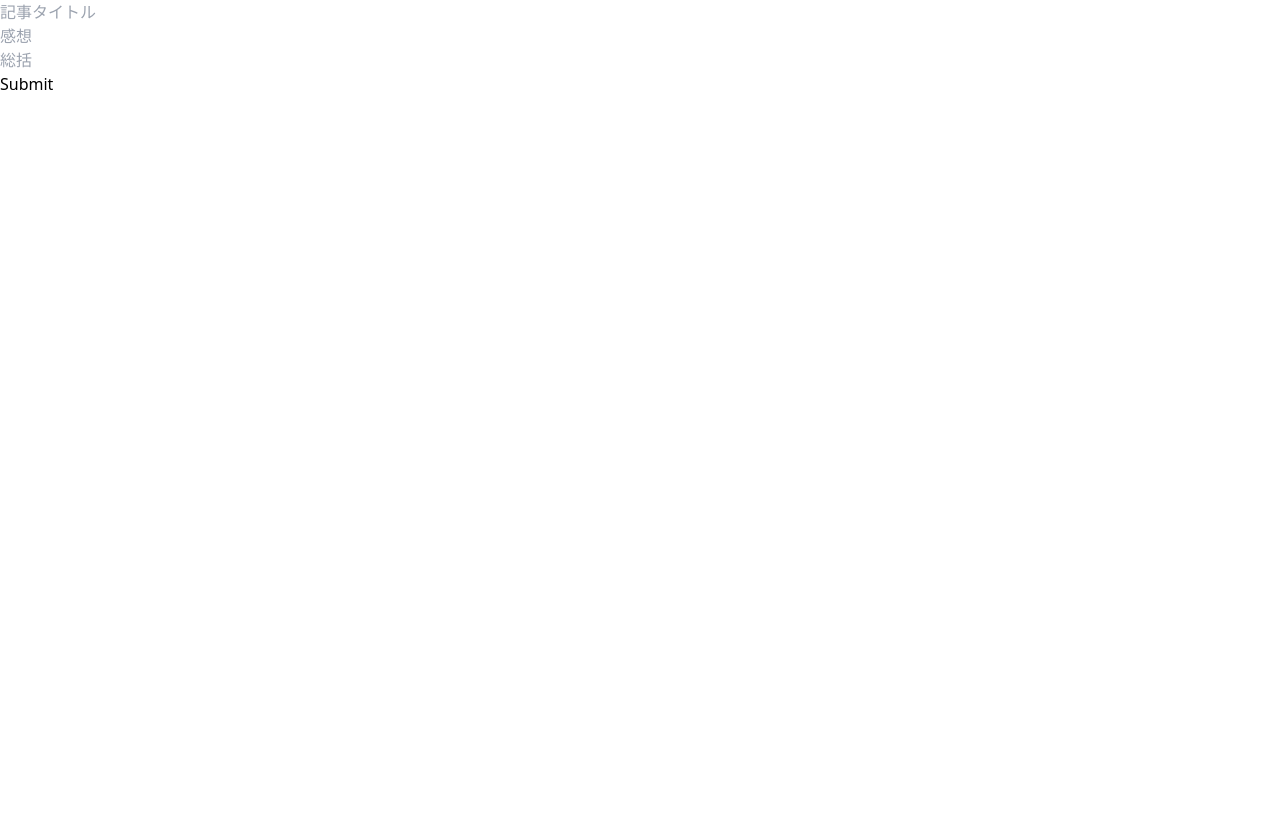
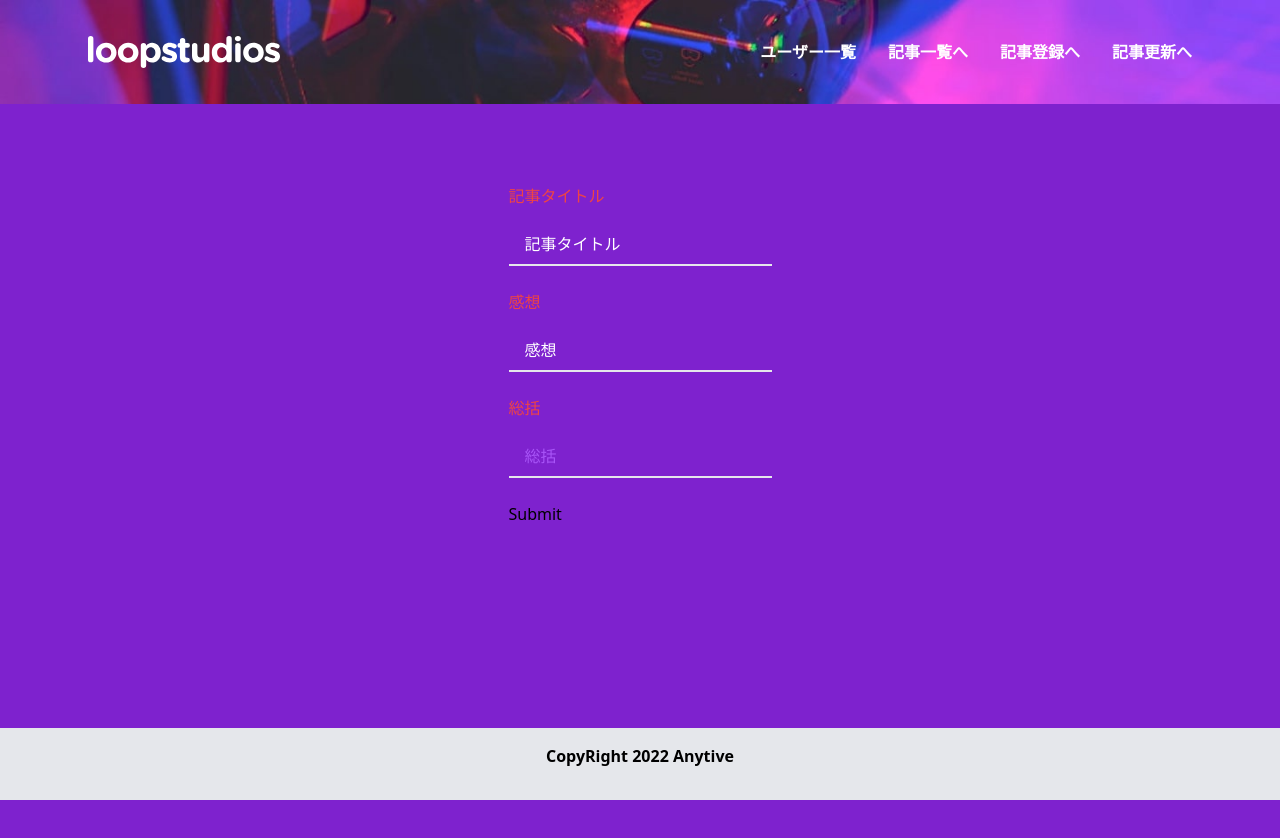
Before and after one commit to Zuchi190/nest-next-template, a Next.js app: page /form in a window 1280 px wide. Shown: the top 838 px of the page. Before the commit the page ends 800 px from the top, so only its background shows below. Built offline with nearby package versions, Linux system fonts and the light colour scheme.

Commit message:
ui-devfor-tailwind

```diff
--- /dev/null
+++ b/src/components/Footer.tsx
@@ -0,0 +1,20 @@
+function Footer() {
+  return (
+    <footer className="w-full absolute bottom-0">
+      <div className="mx-auto px-6 py-4 bg-gray-200">
+        <nav className="flex items-center justify-center font-bold text-black">
+          <div className="h-10 font-alata md:flex md:space-x-8">
+            <div className="group">
+              <a href="#">CopyRight 2022 Anytive</a>
+            </div>
+          </div>
+        </nav>
+        {/* <div className="max-w-lg mt-32 mb-32 p-4 font-sans text-4xl text-white uppercase border-2 md:p-10 md:m-32 md:mx-0 md:text-6xl">
+          Impress Experieces That Deliver
+        </div> */}
+      </div>
+    </footer>
+  );
+}
+
+export default Footer;
--- a/src/components/Header.tsx
+++ b/src/components/Header.tsx
@@ -1,12 +1,42 @@
 import foo from '../../public/images/logo.svg';
+import Link from 'next/link';
 
 function Header() {
   return (
     <section id="hero">
-      <div className="container max-w-6xl mx-auto px-6 py-12 md:px-0">
+      <div className="container max-w-6xl mx-auto px-6 py-8 ">
         <nav className="flex items-center justify-between font-bold text-white">
           <img src={foo.src} alt="test" />
+          <div className="hidden h-10 font-alata md:flex md:space-x-8 items-center">
+            <div className="group">
+              <Link href="/user">
+                <a>ユーザー一覧</a>
+              </Link>
+              <div className="mx-2 group-hover:border-b group-hover:border-blue-50"></div>
+            </div>
+            <div className="group">
+              <Link href="/article">
+                <a className="">記事一覧へ</a>
+              </Link>
+              <div className="mx-2 group-hover:border-b group-hover:border-blue-50"></div>
+            </div>
+            <div className="group">
+              <Link href="/form">
+                <a>記事登録へ</a>
+              </Link>
+              <div className="mx-2 group-hover:border-b group-hover:border-blue-50"></div>
+            </div>
+            <div className="group">
+              <Link href="/update">
+                <a>記事更新へ</a>
+              </Link>
+              <div className="mx-2 group-hover:border-b group-hover:border-blue-50"></div>
+            </div>
+          </div>
         </nav>
+        {/* <div className="max-w-lg mt-32 mb-32 p-4 font-sans text-4xl text-white uppercase border-2 md:p-10 md:m-32 md:mx-0 md:text-6xl">
+          Impress Experieces That Deliver
+        </div> */}
       </div>
     </section>
   );
--- a/src/pages/assets/global.css
+++ b/src/pages/assets/global.css
@@ -8,3 +8,10 @@
     background-repeat:no-repeat;
     background-size:cover;
 }
+
+@media(max-width:576px){
+    #hero{
+    background-image:url('../../../public/images/mobile/image-hero.jpg');
+    background-position:center;
+    }
+}
--- a/src/pages/form.tsx
+++ b/src/pages/form.tsx
@@ -1,6 +1,8 @@
 import React from 'react';
 import { useForm, SubmitHandler } from 'react-hook-form';
 import { apiClient } from 'src/shared/lib/apiClient';
+import Header from '../components/Header';
+import Footer from '../components/Footer';
 
 type Inputs = {
   title: string;
@@ -13,7 +15,6 @@ export default function App() {
   const {
     register,
     handleSubmit,
-    watch,
     reset,
     formState: { errors },
   } = useForm<Inputs>();
@@ -25,25 +26,32 @@ export default function App() {
   };
   // watch input value by passing the name of it
 
-  console.log(watch('title'));
   return (
     /* "handleSubmit" will validate your inputs before invoking "onSubmit" */
-    <form onSubmit={handleSubmit(onSubmit)}>
+    <div className>
+      <Header />
+      <div className="flex justify-center py-20 px-10 bg-purple-700 min-h-screen">
+        <form  onSubmit={handleSubmit(onSubmit)}>
       {/* register your input into the hook by invoking the "register" function */}
+      <p className='mb-4 text-red-500 '>記事タイトル</p>
       <input
         placeholder="記事タイトル"
+        className='block w-full bg-transparent outline-none border-b-2 py-2 px-4  placeholder-white focus:bg-red-600'
         {...register('title', { required: true })}
       />
       {errors.title && '文字が入力されていません'}
       <br />
       {/* include validation with required or other standard HTML validation rules */}
+      <p className='mb-4 text-red-500 '>感想</p>
       <input
         placeholder="感想"
+        className='block w-full bg-transparent outline-none border-b-2 py-2 px-4  placeholder-white focus:bg-purple-600'
         {...register('description', { required: true })}
       />
       {errors.description && '10文字以内でお願いします'}
       <br />
-      <input placeholder="総括" {...register('body', { required: true })} />
+      <p className='mb-4 text-red-500 '>総括</p>
+      <input className='block w-full bg-transparent outline-none border-b-2 py-2 px-4  placeholder-purple-500 focus:bg-purple-600'placeholder="総括" {...register('body', { required: true })} />
       {errors.body && '総括は必須です'}
       <br />
       {/* errors will return when field validation fails  */}
@@ -51,5 +59,9 @@ export default function App() {
       <div>{errors.title && <span>This field is required</span>}</div>
       <input type="submit" />
     </form>
+      </div>
+
+    <Footer />
+    </div>
   );
 }
--- a/src/pages/index.tsx
+++ b/src/pages/index.tsx
@@ -1,8 +1,8 @@
 import type { GetServerSideProps, NextPage } from 'next';
 import { apiClient } from 'src/shared/lib/apiClient';
 import { Story } from 'src/shared/types';
-import Link from 'next/link';
 import Header from '../components/Header';
+import Footer from '../components/Footer';
 
 type HomeProps = {
   stories: Story[];
@@ -21,29 +21,28 @@ const Home: NextPage<HomeProps> = (props) => {
   return (
     <div>
       <Header />
-      <h1 className="font-bold text-6xl">Home</h1>
-      <ul>
+      {/* <div className="flex justify-evenly pt-8 p-8 bg-orange-50">
+        <p>こんにちは</p>
+        <p>ありがとう</p>
+        <p>さよなら</p>
+      </div> */}
+      <p className="flex justify-center my-12 bg-orange-300 h-16 items-center">
+        基本データ一覧
+      </p>
+      <div className="flex justify-evenly p-8">
         {stories.map((story) => (
-          <li className="text-yellow-600" key={story.id}>
-            {story.id}: {story.title}
-          </li>
+          <div className="bg-blue-500" key={story.id}>
+            <div className="box-border h-32 w-80 p-4 border-4 text-white flex justify-center">
+          <p>
+                ID:{story.id}<br />
+                タイトル：{story.title}<br />
+                概要：{story.description}<br />
+          </p>
+            </div>
+          </div>
         ))}
-      </ul>
-      <Link href="/user">
-        <a className="text-3xl font-bold underline">こちら</a>
-      </Link>
-      <br />
-      <Link href="/article">
-        <a className="text-3xl font-bold underline">記事一覧へ</a>
-      </Link>
-      <br />
-      <Link href="/form">
-        <a className="text-yellow-600">記事登録へ</a>
-      </Link>
-      <br />
-      <Link href="/update">
-        <a>記事更新へ</a>
-      </Link>
+      </div>
+      <Footer />
     </div>
   );
 };
--- a/src/pages/user.tsx
+++ b/src/pages/user.tsx
@@ -2,6 +2,8 @@ import type { GetServerSideProps, NextPage } from 'next';
 import { apiClient } from 'src/shared/lib/apiClient';
 import { User } from 'src/shared/types';
 import Link from 'next/link';
+import Header from '../components/Header';
+import Footer from '../components/Footer';
 
 type UserProps = {
   users: User[];
@@ -19,17 +21,45 @@ const User: NextPage<UserProps> = (props) => {
 
   return (
     <div>
-      <h1>User</h1>
-      <ul>
+      <Header />
+      <h1 className="flex justify-center m-8 text-2xl font-sans">
+        ユーザー一覧ページ
+      </h1>
+      <div className="flex justify-center">
+      <table className="table-auto ">
+        <thead>
+        <tr>
+         <th className="border px-4 py-2">ユーザーID</th>
+         <th className="border px-4 py-2">ユーザー名</th>
+         <th className="border px-4 py-2">メールアドレス</th>
+         <th className="border px-4 py-2">住所</th>
+         <th className="border px-4 py-2"></th>
+         <th className="border px-4 py-2"></th>
+        </tr>
+        </thead>
+        <tbody>
         {users.map((user) => (
-          <li key={user.id}>
-            {user.id}: {user.name}
-          </li>
+          <tr>
+            <td className="border px-4 py-2">{user.id}</td>
+            <td className="border px-4 py-2">{user.name}</td>
+            <td className="border px-4 py-2">{user.email}</td>
+            <td className="border px-4 py-2">{user.address['city']}</td>
+            <td className="border px-4 py-2 bg-teal-400 text-blue-800"><button>更新</button></td>
+            <td className="border px-4 py-2 bg-red-400"><button>削除</button></td>
+          </tr>
         ))}
-      </ul>
-      <Link href="/">
+      </tbody>
+      </table>
+      </div>
+
+      <div className='flex justify-center mt-8'>
+
+      <button className='p-4 bg-orange-600 text-white rounded-lg'>
+        <Link href="/">
         <a>ホームへ</a>
-      </Link>
+      </Link></button>
+      </div>
+      <Footer />
     </div>
   );
 };
--- a/src/server/app.service.ts
+++ b/src/server/app.service.ts
@@ -8,7 +8,7 @@ const stories: Story[] = [
   {
     id: 1,
     title: '国歌',
-    description: '首相が豚と…',
+    description: '首相を救出',
   },
   {
     id: 2,
@@ -18,7 +18,7 @@ const stories: Story[] = [
   {
     id: 3,
     title: '人生の軌跡のすべて',
-    description: '記憶をデータとして正確に閲覧できる世界の話',
+    description: '記憶をデータとして扱う',
   },
 ];
 
--- a/src/shared/types/index.d.ts
+++ b/src/shared/types/index.d.ts
@@ -9,6 +9,9 @@ export type User = {
   name: string;
   email: string;
   username: string;
+  address: {
+    city: string;
+  };
 };
 
 export type Article = {
```
